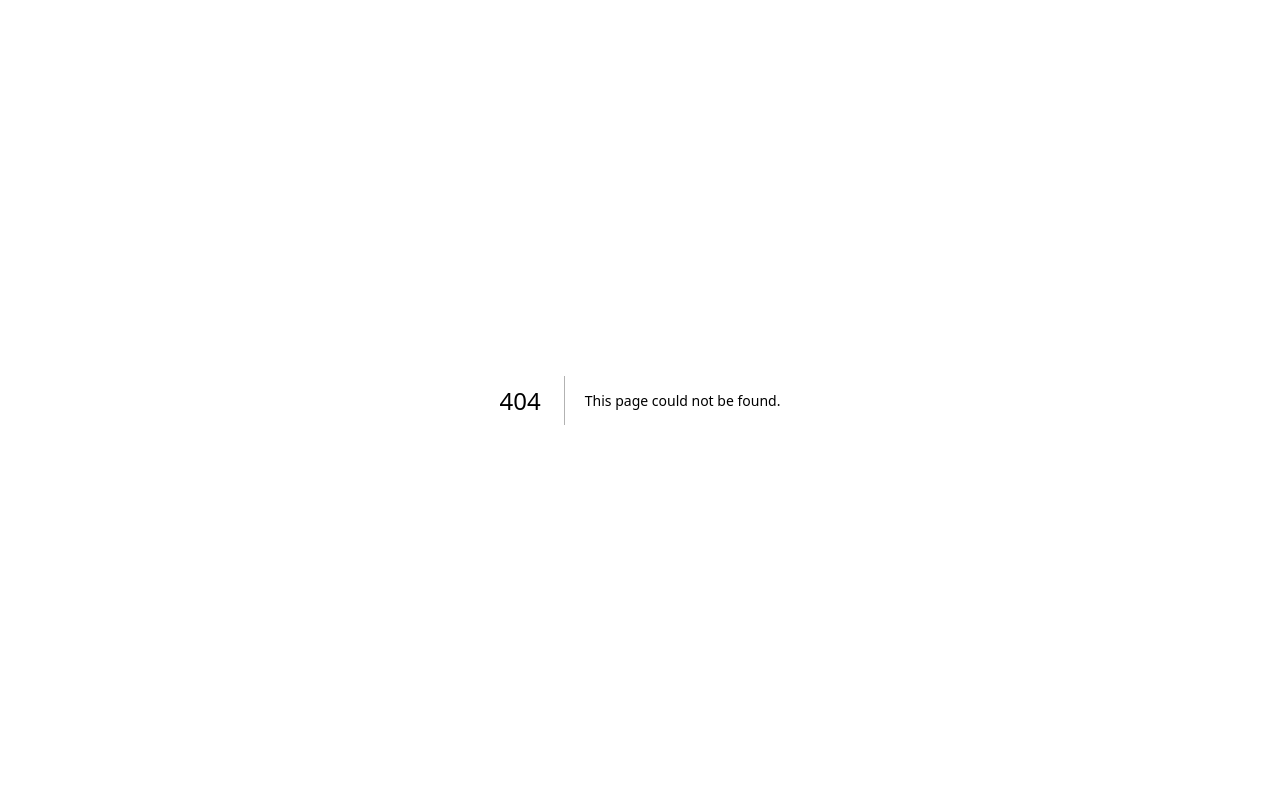
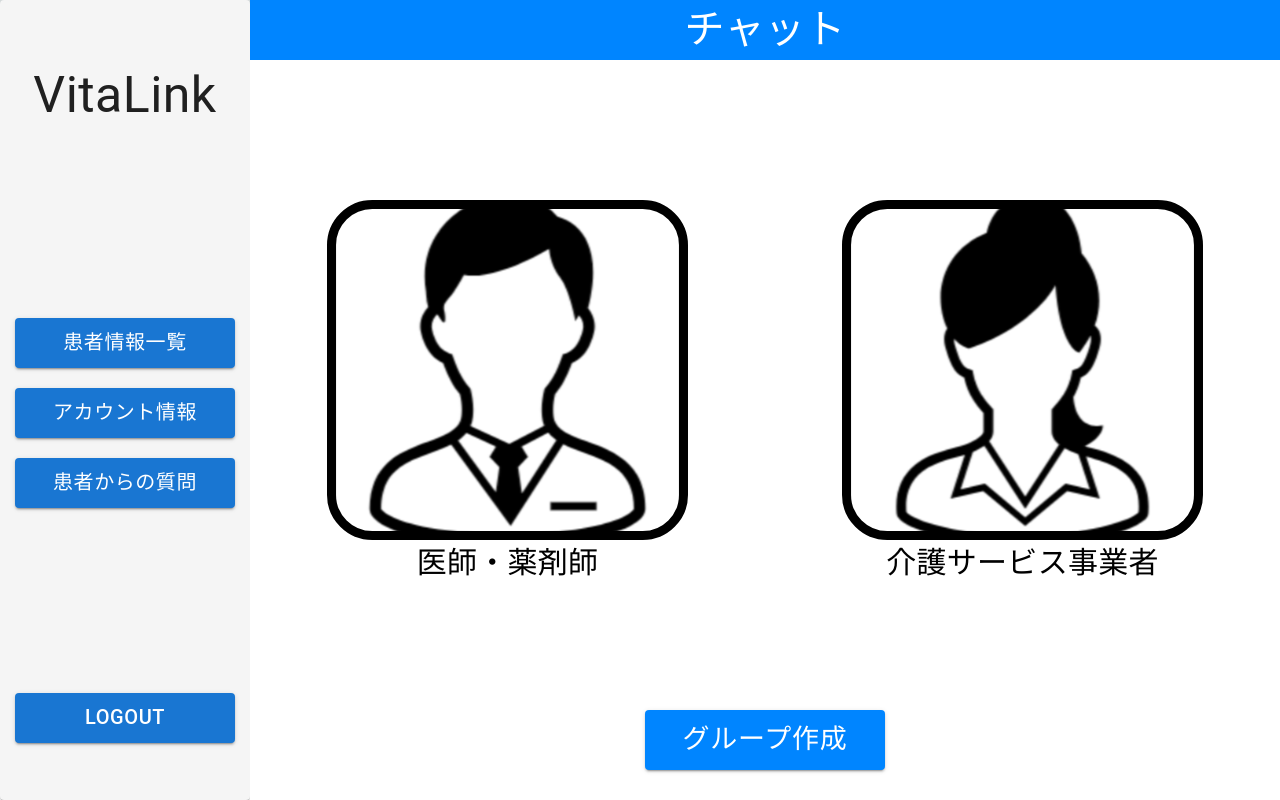
Before and after one commit to Kotaro0722/VitaLinkHistory, a Next.js app in the folder client/: page /chat in a window 1280 px wide. Before the commit this address had no page. Built offline with nearby package versions, Linux system fonts and the light colour scheme.

Commit message:
作成　リンク機能は無し

```diff
--- /dev/null
+++ b/client/app/chat/page.jsx
@@ -0,0 +1,60 @@
+"use client";
+
+import React, { useState } from "react";
+import { Box, Button, Grid, Typography } from "@mui/material";
+import ChatButton from "@/components/chat/chatButton";
+import doctor from "@/public/img/doctor.svg";
+import nurse from "@/public/img/nurse.svg";
+
+const Dashboard = () => {
+  const handleGroupClick = () => {
+    console.log("click");
+  };
+  return (
+    <Box
+      sx={{
+        display: "flex",
+        justifyContent: "space-between",
+        flexDirection: "column",
+        alignItems: "center",
+        height: "100vh",
+        backgroundColor: "white",
+      }}
+    >
+      <Typography
+        sx={{
+          fontSize: "40px",
+          backgroundColor: "#0085FF",
+          width: "100%",
+          color: "white",
+          textAlign: "center",
+        }}
+      >
+        チャット
+      </Typography>
+      <Grid container sx={{ mt: "15px" }}>
+        <Grid item xs={6}>
+          <ChatButton title={"医師・薬剤師"} img={doctor.src} />
+        </Grid>
+        <Grid item xs={6}>
+          <ChatButton title={"介護サービス事業者"} img={nurse.src} />
+        </Grid>
+      </Grid>
+      <Button
+        variant="contained"
+        sx={{
+          backgroundColor: "#0085FF",
+          width: "240px",
+          height: "60px",
+          mb: "30px",
+          fontSize: "27px",
+        }}
+        onClick={handleGroupClick}
+      >
+        グループ作成
+      </Button>
+    </Box>
+  );
+};
+
+export default Dashboard;
--- /dev/null
+++ b/client/components/chat/chatButton.jsx
@@ -0,0 +1,33 @@
+import { Box, Typography } from "@mui/material";
+
+const ChatButton = ({ img, title }) => {
+  const handleIconClick = () => {
+    console.log("click");
+  };
+  return (
+    <Box
+      sx={{
+        display: "flex",
+        flexDirection: "column",
+        justifyContent: "center",
+        alignItems: "center",
+      }}
+    >
+      <img
+        src={img}
+        alt="doctor"
+        width="70%"
+        style={{ cursor: "pointer" }}
+        onClick={handleIconClick}
+      />
+      <Typography
+        sx={{ fontSize: "30px", cursor: "pointer" }}
+        onClick={handleIconClick}
+      >
+        {title}
+      </Typography>
+    </Box>
+  );
+};
+
+export default ChatButton;
```
